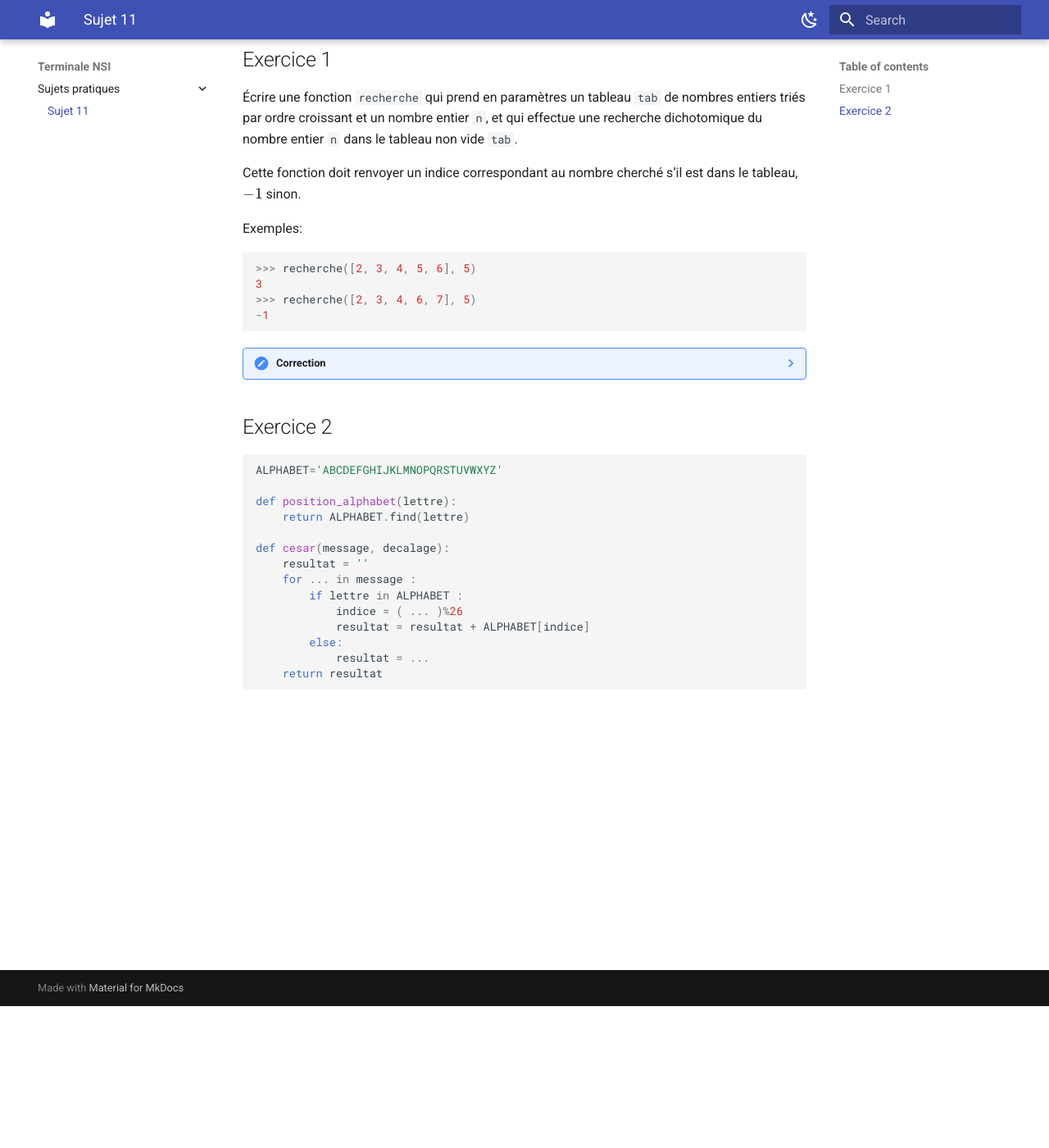
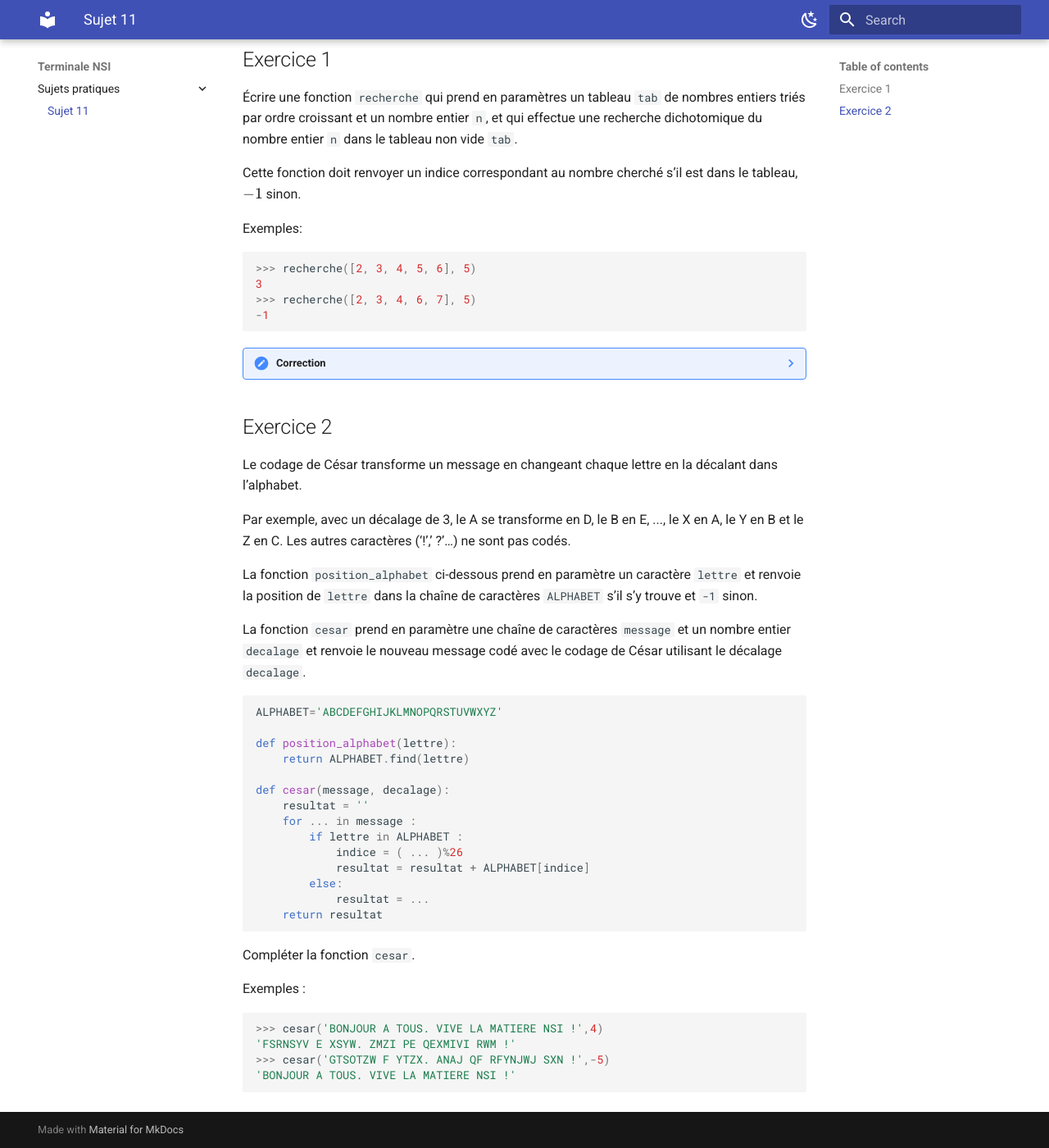
Before and after one commit to infocornouaille/nsi-cornouaille, an MkDocs documentation site: the page built from docs/terminales/sujets_pratiques/sujet11.md, in a window 1280 px wide and 1400 px high, scrolled down 173 px. Shown: the whole window at 82% size. Built offline with MkDocs 1.6.1 and Material for MkDocs 9.7.7, drawn with Linux system fonts in a browser that asks for light colours.

Commit message:
Update sujet11.md

````diff
--- a/docs/terminales/sujets_pratiques/sujet11.md
+++ b/docs/terminales/sujets_pratiques/sujet11.md
@@ -41,6 +41,14 @@ Exemples:
 
 ## Exercice 2
 
+Le codage de César transforme un message en changeant chaque lettre en la décalant dans l’alphabet.
+
+Par exemple, avec un décalage de 3, le A se transforme en D, le B en E, ..., le X en A, le Y en B et le Z en C. Les autres caractères (‘!’,’ ?’…) ne sont pas codés.
+
+La fonction `position_alphabet` ci-dessous prend en paramètre un caractère `lettre` et renvoie la position de `lettre` dans la chaîne de caractères `ALPHABET` s’il s’y trouve et `-1` sinon.
+
+La fonction `cesar` prend en paramètre une chaîne de caractères `message` et un nombre entier `decalage` et renvoie le nouveau message codé avec le codage de César utilisant le décalage `decalage`.
+
 ```python
 ALPHABET='ABCDEFGHIJKLMNOPQRSTUVWXYZ'
 
@@ -57,3 +65,14 @@ def cesar(message, decalage):
             resultat = ...
     return resultat
 ```
+
+Compléter la fonction `cesar`.
+
+Exemples :
+
+```python
+>>> cesar('BONJOUR A TOUS. VIVE LA MATIERE NSI !',4)
+'FSRNSYV E XSYW. ZMZI PE QEXMIVI RWM !'
+>>> cesar('GTSOTZW F YTZX. ANAJ QF RFYNJWJ SXN !',-5)
+'BONJOUR A TOUS. VIVE LA MATIERE NSI !'
+```
````
